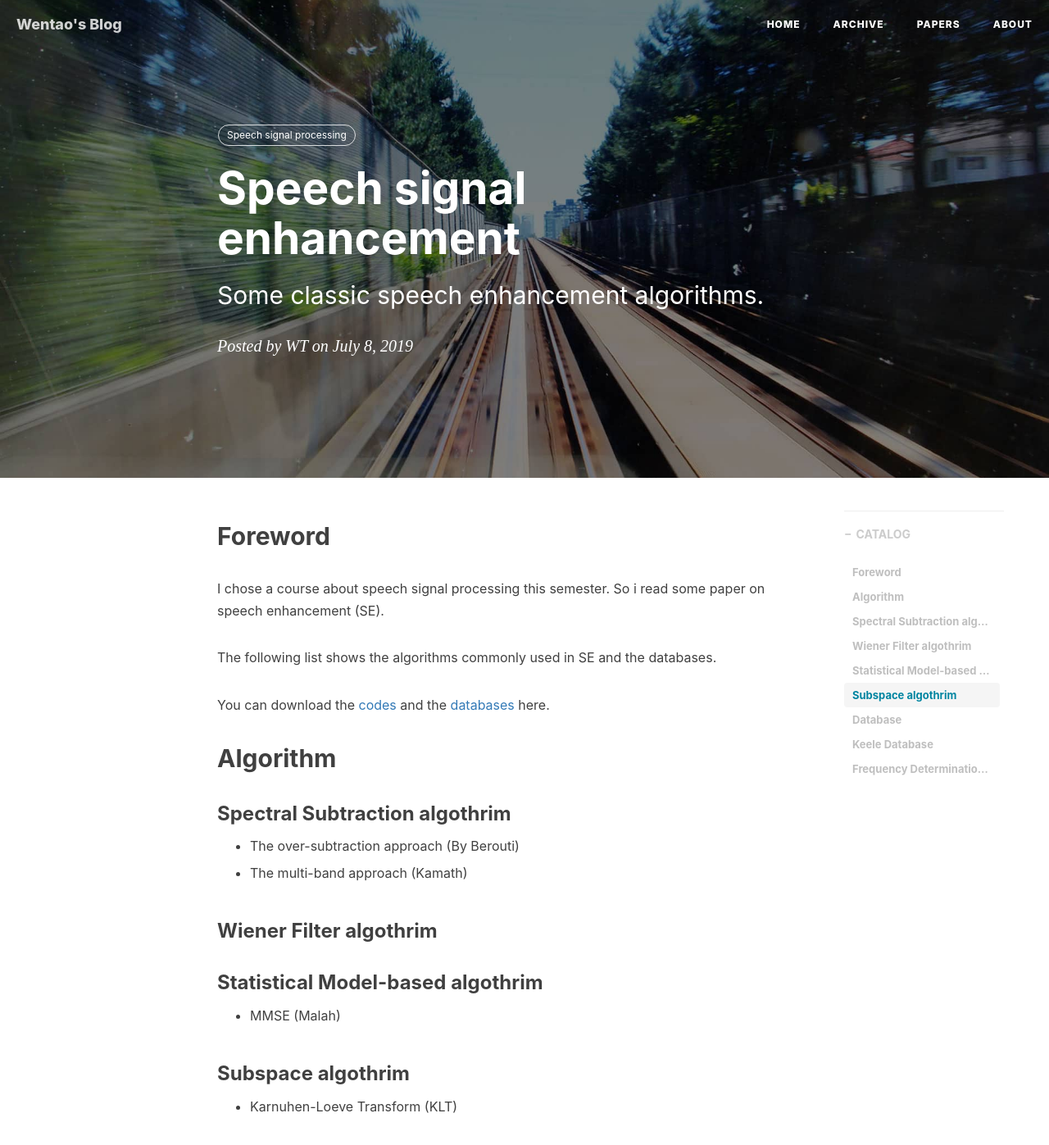
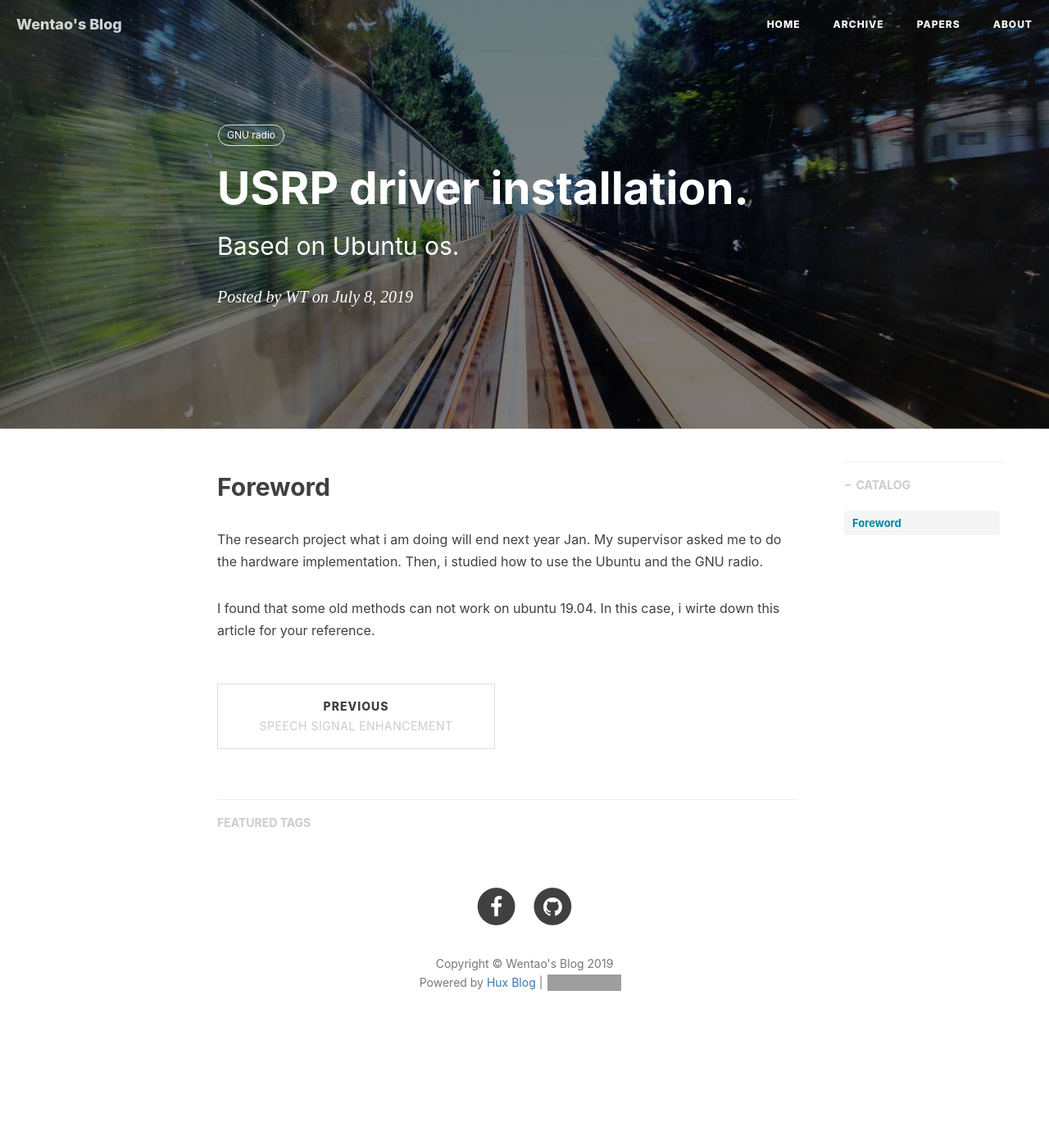
Before and after one commit to csxmt123/zhouwt612.github.io, a Jekyll site: the page built from _posts/2019-7-8-uhd驱动安装.md, in a window 1280 px wide and 1400 px high. Shown: the top 1397 px of the window at 82% size. Built offline with Jekyll 4.4.1, drawn with Linux system fonts in a browser that asks for light colours; nearby versions of some CDN libraries; comment, search, counter and statistics services are not loaded; some of the changed text lies outside the part shown; grey boxes are pictures that could not be loaded.

Commit message:
Update 2019-7-8-uhd驱动安装.md

```diff
--- a/_posts/2019-7-8-uhd驱动安装.md
+++ b/_posts/2019-7-8-uhd驱动安装.md
@@ -1,43 +1,17 @@
 ---
 layout: post
-title: "Speech signal enhancement"
-subtitle: 'Some classic speech enhancement algorithms.'
+title: "USRP driver installation."
+subtitle: 'Based on Ubuntu os.'
 author: "WT"
 header-img: "img/post-bg-2015.jpg"
 catalog: true
 
 tags:
-  - Speech signal processing
+  - GNU radio
 ---
 
 ## Foreword
 
-I chose a course about speech signal processing this semester. So i read some paper on speech enhancement (SE).
+The research project what i am doing will end next year Jan. My supervisor asked me to do the hardware implementation. Then, i studied how to use the Ubuntu and the GNU radio.
 
-The following list shows the algorithms commonly used in SE and the databases.
-
-You can download the [codes](https://github.com/zhouwt612/Speech-enhancement/tree/master/Algothrims) and the [databases](https://github.com/zhouwt612/Speech-enhancement/tree/master/Datasets) here.
-
-## Algorithm
-
-### Spectral Subtraction algothrim
-
-- The over-subtraction approach (By Berouti)
-
-- The multi-band approach (Kamath)
-
-### Wiener Filter algothrim
-
-### Statistical Model-based algothrim
-
-- MMSE (Malah)
-
-### Subspace algothrim
-
-- Karnuhen-Loeve Transform (KLT)
-
-## Database
-
-### Keele Database
-
-### Frequency Determination Algorithm
+I found that some old methods can not work on ubuntu 19.04. In this case, i wirte down this article for your reference.
```
